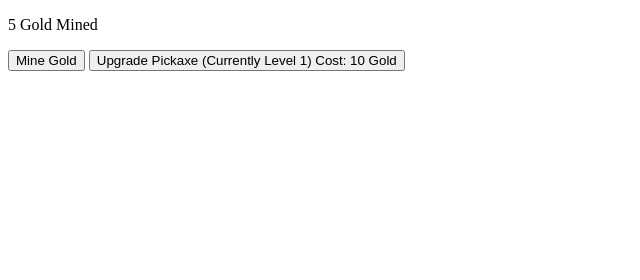
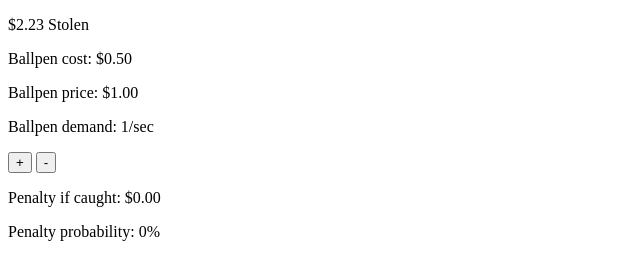
Before and after one commit to codingwithin/PoliticianSimulator, a plain HTML site: page index.html in a window 1280 px wide. Shown: the whole page, without its empty margins (0-640 px from the left). Drawn offline with Linux system fonts and the light colour scheme.

Commit message:
Add files via upload

```diff
--- a/index.html
+++ b/index.html
@@ -1,15 +1,28 @@
 <!DOCTYPE html>
-<html lang="en">
-<head>
-    <meta charset="UTF-8">
-    <meta http-equiv="X-UA-Compatible" content="IE=edge">
-    <meta name="viewport" content="width=device-width, initial-scale=1.0">
-    <title>Gold Miner</title>
-</head>
-<body>
-    <p id="goldMined">0 Gold Mined</p>
-    <button onclick="mineGold()">Mine Gold</button>
-    <button onclick="buyGoldPerClick()" id="perClickUpgrade">Upgrade Pickaxe (Currently Level 1) Cost: 10 Gold</button>
+<html lang="en" dir="ltr">
+  <head>
+    <meta charset="utf-8">
+    <title>Politician Simulator</title>
+  </head>
+  <body>
+    <p id="dollarsStolen">$0.00 Stolen</p>
+    <p id="ballpenCost">Ballpen cost: $0.50</p>
+    <p id="ballpenPrice">Ballpen price: $1.00</p>
+    <p id="ballpenDemand">Ballpen demand: 1/sec</p>
+    <div id="navigateButtons">
+    <!--  <button onclick="tab('mineGoldMenu')">Go to Mine Gold</button>
+      <button onclick="tab('shopMenu')">Go to Shop</button> -->
+    </div>
+    <div id="adjBallpenMenu">
+      <button onclick="incPriceBallpen()">+</button>
+      <button onclick="decPriceBallpen()">-</button>
+    </div>
+    <p id="ballpenPenalty">Penalty if caught: $0.00</p>
+    <p id="ballpenPenaltyProbability">Penalty probability: 0%</p>
+    <p id="ballpenPenaltyNotification"></p>
+    <!-- <div id="shopMenu">
+      <button onclick="buyGoldPerClick()" id="perClickUpgrade">Upgrade Pickaxe (Currently Level 1) Cost: 10 Gold</button>
+    </div> -->
     <script src="main.js" charset="utf-8" type="text/javascript"></script>
-</body>
+  </body>
 </html>
--- a/main.js
+++ b/main.js
@@ -1,13 +1,20 @@
+var saveGame = localStorage.getItem('polSimSave')
 var gameData = {
-    gold: 0,
-    goldPerClick: 1,
-    goldPerClickCost: 10
+  dollarsStolen: 0,
+  ballpenCost: 0.5,
+  ballpenPrice: 1,
+  ballpenDemand: 1,
+  ballpenPenaltyRef: 1.5,
+  lastTick: Date.now()
+}
 
+function update(id, content) {
+  document.getElementById(id).innerHTML = content;
 }
 
 function mineGold() {
   gameData.gold += gameData.goldPerClick
-    document.getElementById("goldMined").innerHTML = gameData.gold + " Gold Mined"
+  update("goldMined", format(gameData.gold) + " Gold Mined")
 }
 
 function buyGoldPerClick() {
@@ -15,20 +22,66 @@ function mineGold() {
     gameData.gold -= gameData.goldPerClickCost
     gameData.goldPerClick += 1
     gameData.goldPerClickCost *= 2
-      document.getElementById("goldMined").innerHTML = gameData.gold + " Gold Mined"
-      document.getElementById("perClickUpgrade").innerHTML = "Upgrade Pickaxe (Currently Level " + gameData.goldPerClick + ") Cost: " + gameData.goldPerClickCost + " Gold"
+    update("goldMined", format(gameData.gold) + " Gold Mined")
+    update("perClickUpgrade", "Upgrade Pickaxe (Currently Level " + format(gameData.goldPerClick, "scientific") + ") Cost: " + format(gameData.goldPerClickCost, "scientific") + " Gold")
   }
 }
 
+function incPriceBallpen() {
+  gameData.ballpenPrice += 0.01
+  update("ballpenPrice", "Ballpen price: $" + format(gameData.ballpenPrice,"",2))
+  ballpenProbabilityPenalty = Math.min(1,Math.exp(gameData.ballpenPrice)/Math.exp(gameData.ballpenPenaltyRef))
+  update("ballpenPenaltyProbability","Penalty probability: "+format(ballpenProbabilityPenalty*100,"",2)+"%")
+  ballpenPenalty = (gameData.ballpenPrice - gameData.ballpenCost)*((gameData.ballpenPrice/gameData.ballpenPenaltyRef)**(1.5))
+  update("ballpenPenalty","Penalty if caught: $" + format(ballpenPenalty,"",2))
+}
+
+function decPriceBallpen() {
+  gameData.ballpenPrice -= 0.01
+  update("ballpenPrice", "Ballpen price: $" + format(gameData.ballpenPrice,"",2))
+  ballpenProbabilityPenalty = Math.min(1,Math.exp(gameData.ballpenPrice)/Math.exp(gameData.ballpenPenaltyRef))
+  update("ballpenPenaltyProbability","Penalty probability: "+format(ballpenProbabilityPenalty*100,"",2)+"%")
+  ballpenPenalty = (gameData.ballpenPrice - gameData.ballpenCost)*((gameData.ballpenPrice/gameData.ballpenPenaltyRef)**(1.5))
+  update("ballpenPenalty","Penalty if caught: $" + format(ballpenPenalty,"",2))
+}
+
 var mainGameLoop = window.setInterval(function() {
-  mineGold()
+  diff = Date.now() - gameData.lastTick;
+  update("ballpenPenaltyNotification","")
+  gameData.lastTick = Date.now()
+  gameData.dollarsStolen += (gameData.ballpenPrice - gameData.ballpenCost)*diff*gameData.ballpenDemand/1000
+  ballpenProbabilityPenalty = Math.min(1,Math.exp(gameData.ballpenPrice)/Math.exp(gameData.ballpenPenaltyRef))
+  ballpenProbability = Math.random()
+  if (ballpenProbability < ballpenProbabilityPenalty) {
+    gameData.dollarsStolen -= (gameData.ballpenPrice - gameData.ballpenCost)*diff*gameData.ballpenDemand*((gameData.ballpenPrice/gameData.ballpenPenaltyRef)**(1.5))/1000
+    update("ballpenPenaltyNotification","Incurred Penalty!")
+  }
+  update("dollarsStolen", "$"+format(gameData.dollarsStolen,"",2)+" Stolen")
 }, 1000)
 
 var saveGameLoop = window.setInterval(function() {
-  localStorage.setItem("goldMinerSave", JSON.stringify(gameData))
+  localStorage.setItem('polSimSave', JSON.stringify(gameData))
 }, 15000)
 
-var savegame = JSON.parse(localStorage.getItem("goldMinerSave"))
-if (savegame !== null) {
-  gameData = savegame
+function format(number, type, dec) {
+	let exponent = Math.floor(Math.log10(number))
+	let mantissa = number / Math.pow(10, exponent)
+	if (exponent < 3) return number.toFixed(dec)
+	if (type == "scientific") return mantissa.toFixed(2) + "e" + exponent
+	if (type == "engineering") return (Math.pow(10, exponent % 3) * mantissa).toFixed(2) + "e" + (Math.floor(exponent / 3) * 3)
 }
+
+
+if (typeof saveGame.gold !== "undefined") gameData.gold = saveGame.gold;
+if (typeof saveGame.goldPerClick !== "undefined") gameData.goldPerClick = saveGame.goldPerClick;
+if (typeof saveGame.goldPerClickCost !== "undefined") gameData.goldPerClickCost = saveGame.goldPerClickCost;
+if (typeof saveGame.lastTick !== "undefined") gameData.lastTick = saveGame.lastTick;
+
+function tab(tab) {
+  // hide all your tabs, then show the one the user selected.
+  document.getElementById("mineGoldMenu").style.display = "none"
+  document.getElementById("shopMenu").style.display = "none"
+  document.getElementById(tab).style.display = "inline-block"
+}
+// go to a tab for the first time, so not all show
+tab("mineGoldMenu")
```
Lines whose indentation alone changed are shown as unchanged.
